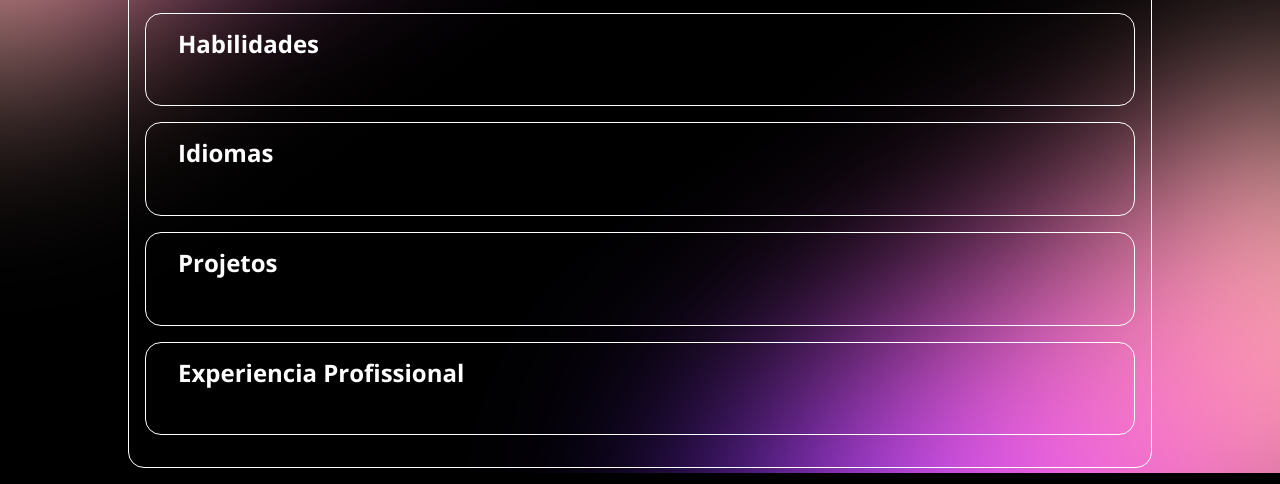
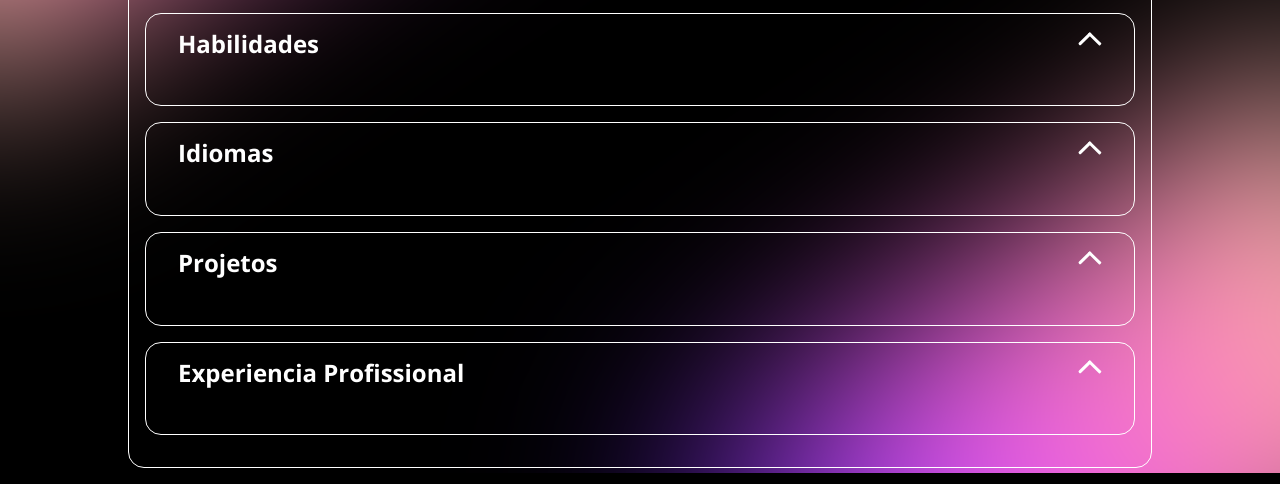
Before and after one commit to ltbreno/Curriculo_Web, a plain HTML site: page index.html in a window 1280 px wide. Shown: the part 327-811 px from the top of the page. Drawn offline with nearby package versions, Linux system fonts and the light colour scheme; files whose address does not match are found by name.

Commit message:
Update acordeon.css

```diff
--- a/assets/css/acordeon.css
+++ b/assets/css/acordeon.css
@@ -42,7 +42,7 @@
     height: 1.5rem;
     background-repeat: no-repeat;
     background-size: contain;
-    background-image: url(assets/img/icons/arrow.svg);
+    background-image: url(/assets/img/icons/arrow.svg);
     transition: .25s;
 }
 /** Deg é o mesmo que graus **/
```
